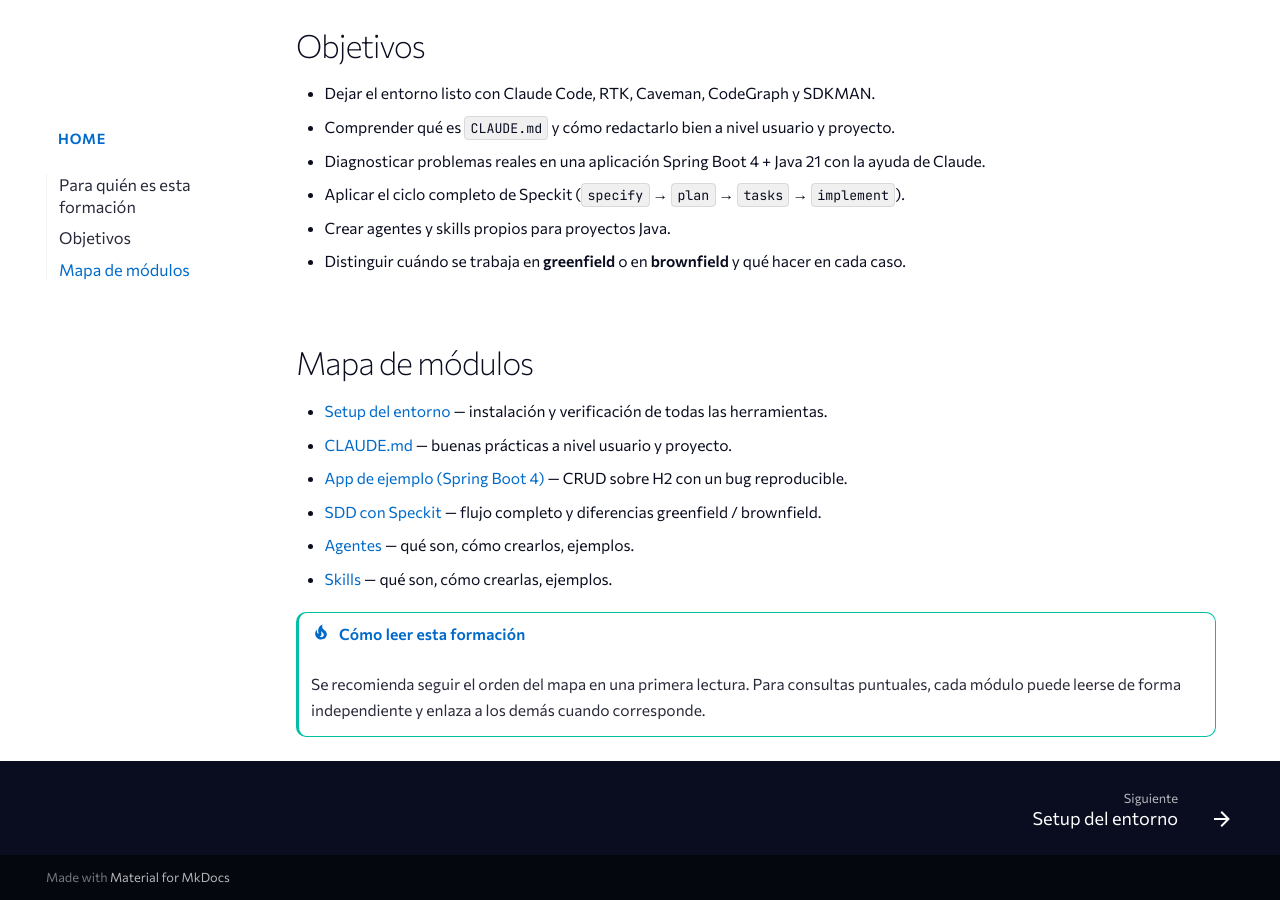
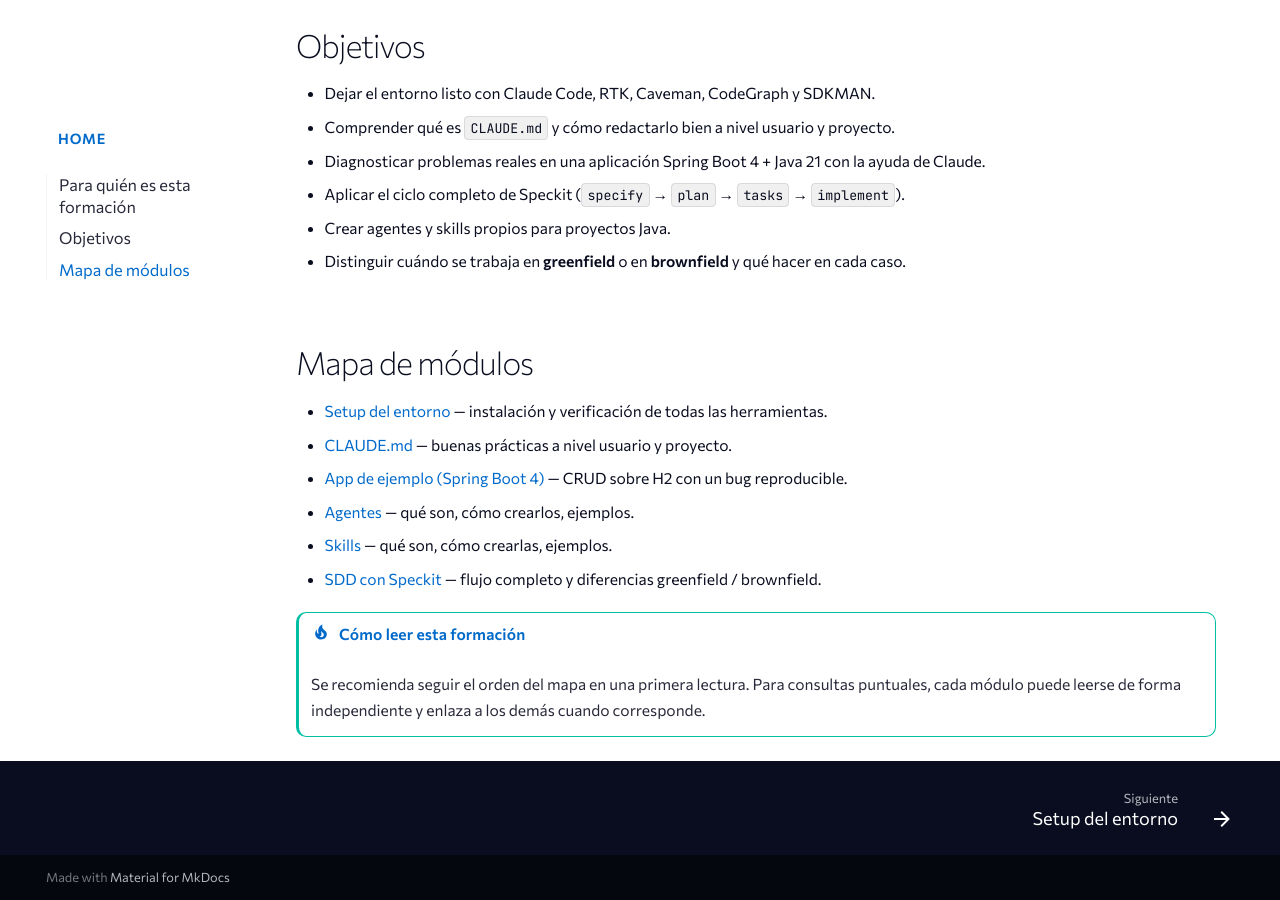
Before and after one commit to luiszafra-sng/claude-code-sdd-java, an MkDocs documentation site: the page built from docs/index.md, in a window 1280 px wide and 900 px high, scrolled down 874 px. Built offline with MkDocs 1.6.1 and Material for MkDocs 9.7.7, drawn with Linux system fonts in a browser that asks for light colours.

Commit message:
docs(home): ordenar mapa de módulos según nav superior (SDD al final)

```diff
--- a/docs/index.md
+++ b/docs/index.md
@@ -42,9 +42,9 @@ concreto.
 - [Setup del entorno](setup/index.md) — instalación y verificación de todas las herramientas.
 - [CLAUDE.md](claude-md/index.md) — buenas prácticas a nivel usuario y proyecto.
 - [App de ejemplo (Spring Boot 4)](app-ejemplo/index.md) — CRUD sobre H2 con un bug reproducible.
-- [SDD con Speckit](sdd/index.md) — flujo completo y diferencias greenfield / brownfield.
 - [Agentes](agentes/index.md) — qué son, cómo crearlos, ejemplos.
 - [Skills](skills/index.md) — qué son, cómo crearlas, ejemplos.
+- [SDD con Speckit](sdd/index.md) — flujo completo y diferencias greenfield / brownfield.
 
 !!! tip "Cómo leer esta formación"
     Se recomienda seguir el orden del mapa en una primera lectura. Para
```
